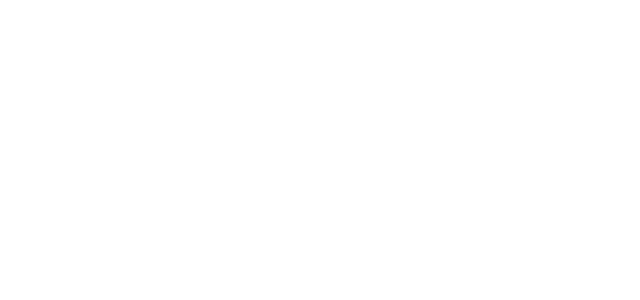
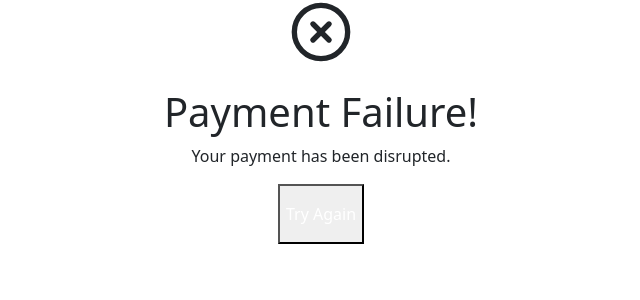
Before and after one commit to soobon/SSPS_fe_student, a React (Create React App) app: page /payment-failure in a window 1280 px wide. Before the commit this address had no page. Shown: the top 300 px of the page, without its empty margins (319-959 px from the left). Built offline with nearby package versions, Linux system fonts and the light colour scheme; sample sign-in values are in the browser's storage.

Commit message:
VNPay interface

```diff
--- a/package.json
+++ b/package.json
@@ -10,6 +10,7 @@
     "boostrap": "^2.0.0",
     "bootstrap": "^5.3.3",
     "bootstrap-icons": "^1.11.3",
+    "lucide-react": "^0.483.0",
     "pdfjs-dist": "^4.8.69",
     "react": "^18.3.1",
     "react-bootstrap": "^2.10.4",
--- a/src/App.js
+++ b/src/App.js
@@ -12,6 +12,8 @@ import BuyPagesPage from "./pages/student/BuyPagesPage";
 import AccountPage from "./pages/student/AccountPage";
 import LoginPage from "./pages/student/LoginPage";
 import PrintPage from "./pages/student/PrintPage";
+import PaymentSuccess from "./pages/student/PaymentSuccess";
+import PaymentFailure from "./pages/student/PaymentFailure.js";
 
 function App() {
   const isAuth = localStorage.getItem("isAuth");
@@ -47,6 +49,14 @@ function App() {
           path="/print/:id"
           element={isAuth ? <PrintPage /> : <Navigate to="/login" />}
         />
+        <Route
+          path="/payment-success"
+          element={isAuth ? <PaymentSuccess /> : <Navigate to="/login" />}
+        />
+        <Route
+          path="/payment-failure"
+          element={isAuth ? <PaymentFailure /> : <Navigate to="/login" />}
+        />
       </Routes>
     </Router>
   );
--- a/src/pages/student/BuyPagesPage.js
+++ b/src/pages/student/BuyPagesPage.js
@@ -17,11 +17,16 @@ const BuyPagesPage = () => {
       .then((res) => {
         console.log(res);
         setShowConfirmation(true);
+        if (res.data) {
+          window.location.href = res.data; // Chuyển hướng đến URL thanh toán
+        } else {
+          alert("Không nhận được URL thanh toán!");
+        }
       })
       .catch(() => {
         alert("Lỗi ròi !!!!!!!!!");
       });
-  };
+};
 
   return (
     <div className="d-flex flex-column min-vh-100">
--- /dev/null
+++ b/src/pages/student/PaymentFailure.js
@@ -0,0 +1,22 @@
+import { useNavigate } from "react-router-dom";
+import { XCircle } from "lucide-react";
+
+export default function PaymentFailure() {
+  const navigate = useNavigate();
+
+  return (
+    <div className="flex items-center justify-center min-h-screen bg-white">
+      <div className="flex flex-col items-center text-center">
+        <XCircle className="text-red-600" size={64} />
+        <h1 className="text-2xl font-semibold mt-4 text-red-600">Payment Failure!</h1>
+        <p className="text-gray-500 mt-2">Your payment has been disrupted.</p>
+        <button
+          onClick={() => navigate("/")}
+          className="mt-6 bg-red-600 text-white px-6 py-3 rounded-lg text-lg font-medium"
+        >
+          Try Again
+        </button>
+      </div>
+    </div>
+  );
+}
--- /dev/null
+++ b/src/pages/student/PaymentSuccess.js
@@ -0,0 +1,22 @@
+import { useNavigate } from "react-router-dom";
+import { CheckCircle } from "lucide-react";
+
+export default function PaymentSuccess() {
+  const navigate = useNavigate();
+
+  return (
+    <div className="flex items-center justify-center min-h-screen bg-white">
+      <div className="flex flex-col items-center text-center">
+        <CheckCircle className="text-gray-600" size={64} />
+        <h1 className="text-2xl font-semibold mt-4">Payment Successful!</h1>
+        <p className="text-gray-500 mt-2">Your payment has been completed.</p>
+        <button
+          onClick={() => navigate("/")}
+          className="mt-6 bg-purple-600 text-white px-6 py-3 rounded-lg text-lg font-medium"
+        >
+          Finish
+        </button>
+      </div>
+    </div>
+  );
+}
--- a/src/services/api.js
+++ b/src/services/api.js
@@ -34,8 +34,8 @@ export const apiService = {
     axiosInstance.delete(
       `/student/deleteRequest?order_num=${order_num}&file_id=${file_id}`
     ),
-    sendMail: () =>
-      axiosInstance.post(`/mail/${localStorage.getItem("id")}`),
+  sendMail: () =>
+    axiosInstance.post(`/mail/${localStorage.getItem("id")}`),
 };
 
 export default apiService;
```
Also changed, not shown: 1 other file (tests, documents, lock files or other folders).
